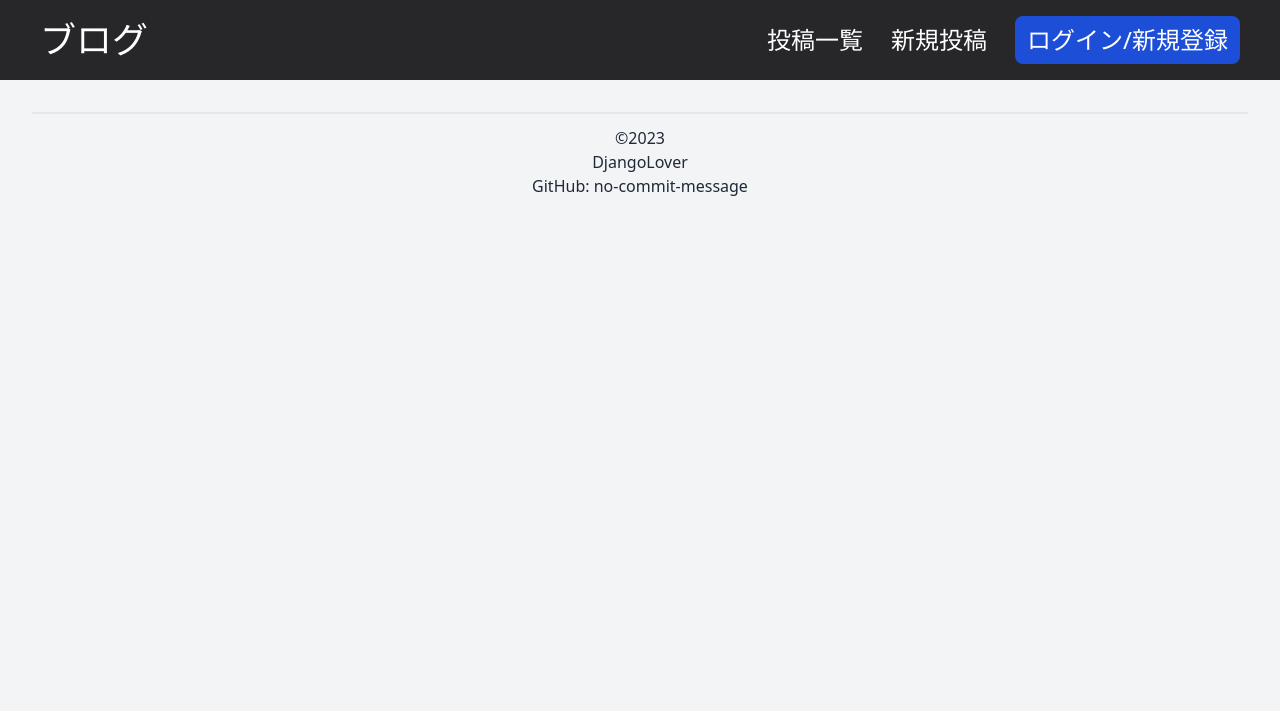
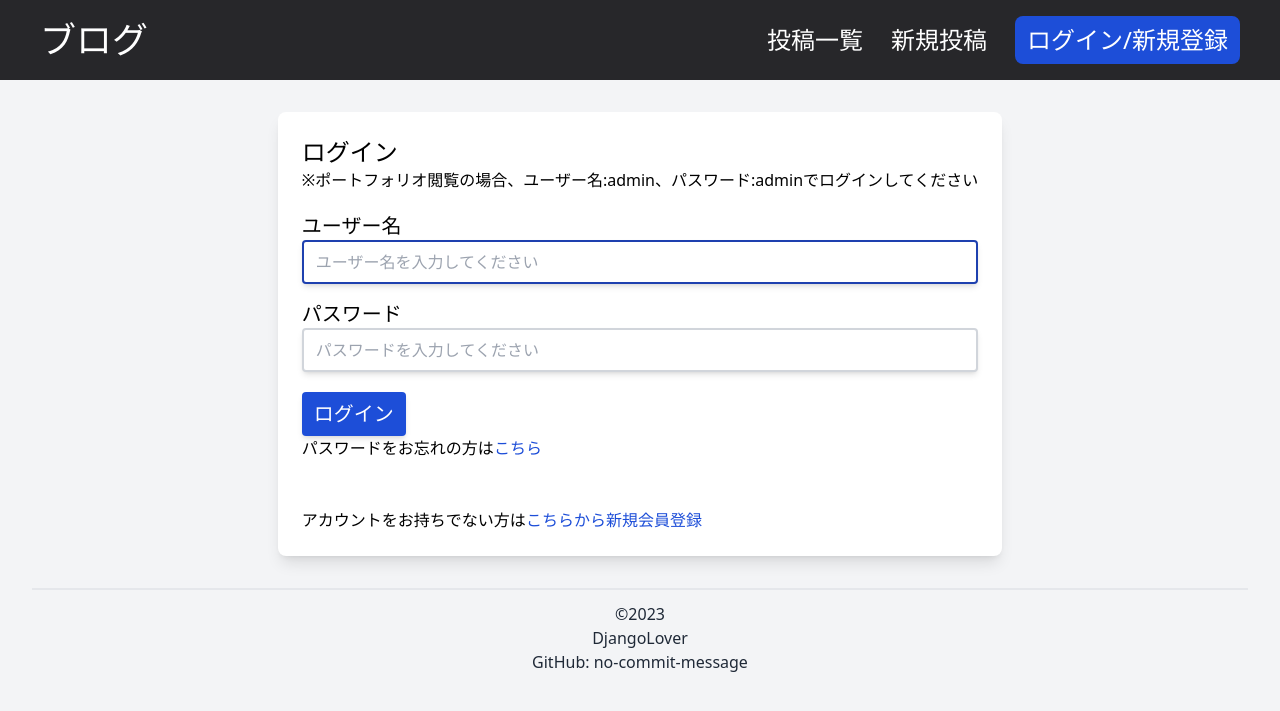
Before and after one commit to no-commit-message/Blog, a Django app: a page that uses MyBlog/templates/base.html in a window 1280 px wide. Shown: the top 711 px of the page. Run offline with Django 4.2, Linux system fonts and the light colour scheme; some libraries are stand-ins or nearby versions.

Commit message:
Create PasswordChange and Reset Sys

```diff
--- a/MyBlog/MyBlog/urls.py
+++ b/MyBlog/MyBlog/urls.py
@@ -1,8 +1,13 @@
 from django.contrib import admin
 from django.urls import path, include
+from blog.views import top
+from accounts.views import accounts
+
 
 urlpatterns = [
     path('admin/', admin.site.urls),
-    path('', include('blog.urls')),
+    path('', top , name='top'),
+    path('accounts/', accounts, name='accounts'),
     path('accounts/', include('django.contrib.auth.urls')),
+    path('blog/', include('blog.urls')),
 ]
--- a/MyBlog/accounts/views.py
+++ b/MyBlog/accounts/views.py
@@ -1,3 +1,7 @@
 from django.shortcuts import render
+from django.contrib.auth.decorators import login_required
 
 # Create your views here.
+@login_required
+def accounts(request):
+    return render(request, 'registration/account.html')
--- a/MyBlog/blog/urls.py
+++ b/MyBlog/blog/urls.py
@@ -3,7 +3,7 @@ from . import views
 
 
 urlpatterns = [
-    path('', views.Index.as_view(), name='index'),
+    path('index/', views.Index.as_view(), name='index'),
     path('detail/<int:pk>/', views.Detail.as_view(), name='detail'),
     path('create/', views.Create.as_view(), name='create'),
     path('update/<int:pk>/', views.Update.as_view(), name='update'),
--- a/MyBlog/templates/base.html
+++ b/MyBlog/templates/base.html
@@ -1,19 +1,25 @@
 <!DOCTYPE html>
-<html lang="en">
+<html lang="ja">
   <head>
     <meta charset="UTF-8">
     <meta name="viewport" content="width=device-width, iitial-scale=1.0">
-    <title>Document</title>
+    <title>Blog</title>
     <script src="https://cdn.tailwindcss.com"></script>
   </head>
   <body class="bg-gray-100">
     <header>
       <nav class="flex justify-between bg-zinc-800 w-full text-white h-20 items-center">
-        <h1 class="m-10 text-4xl">ブログ</h1>
+        <h1 class="m-10 text-4xl hover:text-gray-300">
+          <a href="{% url 'top' %}">ブログ</a>
+        </h1>
         <ul class="flex space-x-7 m-10 text-2xl items-center">
           <li class="hover:underline transition"><a href="{% url 'index' %}">投稿一覧</a></li>
           <li class="hover:underline transition"><a href="{% url 'create' %}">新規投稿</a></li>
-          <li class="hover:underline transition bg-blue-700 px-3 py-2 rounded-lg"><a href="{% url 'login' %}">ログイン/新規登録</a></li>
+          {% if request.user.is_authenticated %}
+          <li class="hover:underline transition bg-blue-700 px-3 py-2 rounded-lg hover:bg-blue-800"><a href="{% url 'accounts' %}">アカウント情報</a></li>
+          {% else %}
+          <li class="hover:underline transition bg-blue-700 px-3 py-2 rounded-lg hover:bg-blue-800"><a href="{% url 'login' %}">ログイン/新規登録</a></li>
+          {% endif %}
         </ul>
       </nav>
     </header>
--- a/MyBlog/templates/blog/post_list.html
+++ b/MyBlog/templates/blog/post_list.html
@@ -1,7 +1,7 @@
 {% extends "base.html" %}
 {% block content %}
 <div class="m-8">
-  <h1 class="font-bold text-4xl border-b-2 mb-2 pb-1">投稿一覧</h1>
+  <h1 class="font-bold text-4xl border-b-2 mb-2 pb-1 pl-4">投稿一覧</h1>
   {% for post in object_list %}
     <div class="bg-white shadow-lg rounded-lg px-8 py-2 mb-6">
       <h2 class="text-3xl">
@@ -12,5 +12,6 @@
       <p class="text-sm my-1">投稿日時: {{ post.created_at }}</p>
     </div>
   {% endfor %}
+  <div>
 </div>
 {% endblock %}
--- a/MyBlog/templates/blog/top.html
+++ b/MyBlog/templates/blog/top.html
@@ -10,6 +10,9 @@
   <div class="flex flex-col justify-center items-center h-full">
     <p class="text-white font-bold text-5xl bg-slate-600 bg-opacity-50 p-3 mb-3">今日はどんな一日でしたか？</p>
     <p class="text-white text-2xl bg-slate-600 bg-opacity-50 p-3">今日の出来事を記録してみませんか？</p>
+    <p class="text-white hover:underline text-5xl bg-slate-600 bg-opacity-50 p-3 mt-32 rounded-xl shadow-lg">
+      <a href="{% url 'login' %}">ログイン・新規登録はこちら</a>
+    </p>
   </div>
 </div>
 {% endblock %}
--- /dev/null
+++ b/MyBlog/templates/registration/_form.html
@@ -0,0 +1,5 @@
+<form method="post">
+  {% csrf_token %}
+  {{ form.as_p }}
+  <button type="submit">Submit</button>
+</form>
--- a/MyBlog/templates/registration/login.html
+++ b/MyBlog/templates/registration/login.html
@@ -1 +1,24 @@
 {% extends "base.html" %}
+{% load widget_tweaks %}
+{% block content %}
+<div class="flex justify-center">
+  <div class="bg-white p-6 mt-8 shadow-lg rounded-lg">
+    <form method="post">
+      <p class="text-2xl mbー1">ログイン</p>
+      <p class="mb-5">※ポートフォリオ閲覧の場合、ユーザー名:admin、パスワード:adminでログインしてください</p>
+      {% csrf_token %}
+      <p class="text-xl">ユーザー名</p>
+      {% render_field form.username class="w-full border-2 shadow-md border-gray-300 rounded py-2 pl-3 pr-4 focus:outline-none focus:border-2 focus:border-blue-800" placeholder="ユーザー名を入力してください" %}
+      <p class="text-xl mt-4">パスワード</p>
+      {% render_field form.password class="w-full border-2 shadow-md border-gray-300 rounded py-2 pl-3 pr-4 focus:outline-none focus:border-2 focus:border-blue-800" placeholder="パスワードを入力してください" %}
+      <button type="sumit" class="bg-blue-700 text-white px-3 py-2 rounded text-xl mt-5 shadow-md hover:bg-blue-800">ログイン</button>
+    </form>
+    <p>
+      パスワードをお忘れの方は<a href="{% url 'password_reset' %}" class="text-blue-700 hover:underline hover:text-blue-900">こちら</a>
+    </p>
+    <p class="mt-12">
+      アカウントをお持ちでない方は<a href="#" class="text-blue-700 hover:text-blue-900 hover:underline">こちらから新規会員登録</a>
+    </p>
+  </div>
+</div>
+{% endblock %}
--- /dev/null
+++ b/MyBlog/templates/registration/password_change_done.html
@@ -0,0 +1,4 @@
+{% extends "base.html" %}
+{% block content %}
+{% include "registration/_form.html" %}
+{% endblock %}
--- /dev/null
+++ b/MyBlog/templates/registration/password_change_form.html
@@ -0,0 +1,4 @@
+{% extends "base.html" %}
+{% block content %}
+{% include "registration/_form.html" %}
+{% endblock %}
--- /dev/null
+++ b/MyBlog/templates/registration/password_reset_complete.html
@@ -0,0 +1,2 @@
+行けたのでログイン
+ログイン
--- /dev/null
+++ b/MyBlog/templates/registration/password_reset_confirm.html
@@ -0,0 +1,4 @@
+{% extends "base.html" %}
+{% block content %}
+{% include "registration/_form.html" %}
+{% endblock %}
--- /dev/null
+++ b/MyBlog/templates/registration/password_reset_done.html
@@ -0,0 +1 @@
+送ったよ
--- /dev/null
+++ b/MyBlog/templates/registration/password_reset_form.html
@@ -0,0 +1,4 @@
+{% extends "base.html" %}
+{% block content %}
+{% include "registration/_form.html" %}
+{% endblock %}
```
Also changed, not shown: MyBlog/MyBlog/settings.py (+3 -30 lines), MyBlog/blog/views.py (+10 -5 lines), MyBlog/templates/registration/account.html (added, +11 -0 lines).
